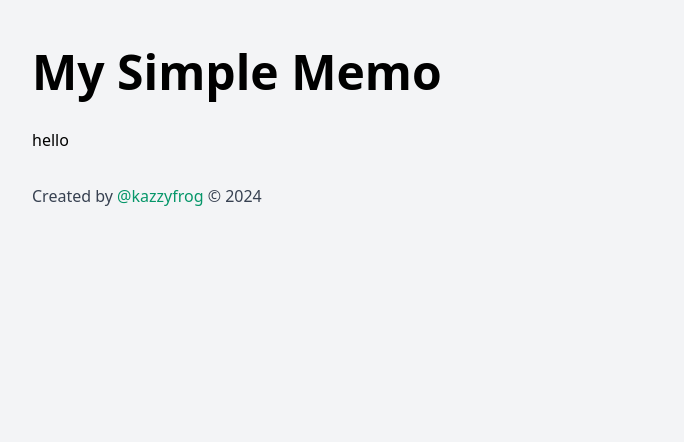
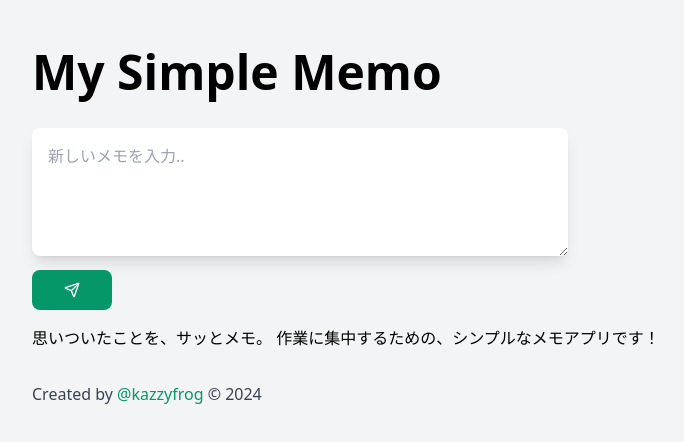
Before and after one commit to b13o/simple-memo-app, a React (Vite) app: page / in a window 1280 px wide. Shown: the top 442 px of the page, without its empty margins (64-748 px from the left). Built offline with nearby package versions, Linux system fonts and the light colour scheme.

Commit message:
メモ作成フォームの実装 - 共通の型を定義 - メモ作成ロジックの追加 - Editorコンポーネントの作成

```diff
--- a/package.json
+++ b/package.json
@@ -10,6 +10,7 @@
     "preview": "vite preview"
   },
   "dependencies": {
+    "lucide-react": "^0.454.0",
     "react": "^18.3.1",
     "react-dom": "^18.3.1"
   },
--- a/src/App.tsx
+++ b/src/App.tsx
@@ -1,10 +1,41 @@
 import Layout from "./components/Layout";
+import { useState } from "react";
+import { Memo } from "./types";
+import Editor from "./components/Editor";
 
-function App() {
+const initialMemo = {
+  id: Date.now(),
+  text: "思いついたことを、サッとメモ。\n作業に集中するための、シンプルなメモアプリです！",
+  timestamp: new Date().toLocaleString("ja-JP"),
+};
+
+function App(): JSX.Element {
+  const [memos, setMemos] = useState<Memo[]>([initialMemo]);
+
+  const addMemo = (inputText: string) => {
+    if (inputText.trim()) {
+      const memo: Memo = {
+        id: Date.now(),
+        text: inputText,
+        timestamp: new Date().toLocaleString("ja-JP"),
+      };
+      setMemos([memo, ...memos]);
+    }
+  };
+
   return (
-    <>
-      <Layout>hello</Layout>
-    </>
+    <Layout>
+      <div className="w-3/4 flex-col space-y-4">
+        <Editor
+          placeholder="新しいメモを入力.."
+          type="shadow"
+          onSubmit={addMemo}
+        />
+      </div>
+      {memos.map((memo) => (
+        <p key={memo.id}>{memo.text}</p>
+      ))}
+    </Layout>
   );
 }
 
--- /dev/null
+++ b/src/components/Editor.tsx
@@ -0,0 +1,41 @@
+import { Send } from "lucide-react";
+import { useState } from "react";
+
+type EditorProps = {
+  initialValue?: string;
+  placeholder?: string;
+  type?: "border" | "shadow";
+  onSubmit: (content: string) => void;
+};
+
+const Editor = (props: EditorProps): JSX.Element => {
+  const { initialValue = "", placeholder = "", type = "border" } = props;
+  const [inputText, setinputText] = useState(initialValue);
+
+  return (
+    <div className="space-y-2">
+      <textarea
+        value={inputText}
+        onChange={(e) => setinputText(e.target.value)}
+        placeholder={placeholder}
+        className={
+          type === "border"
+            ? "w-full rounded-lg p-2 border"
+            : "w-full rounded-lg p-4 shadow-lg"
+        }
+        rows={type === "border" ? 3 : 4}
+      />
+      <button
+        onClick={() => {
+          props.onSubmit(inputText);
+          setinputText("");
+        }}
+        className="px-8 py-3 bg-emerald-600 text-sm text-white rounded-lg hover:bg-emerald-700"
+      >
+        <Send className="w-4 h-4" />
+      </button>
+    </div>
+  );
+};
+
+export default Editor;
--- /dev/null
+++ b/src/types/index.ts
@@ -0,0 +1,19 @@
+export type Memo = {
+  id: number;
+  text: string;
+  timestamp: string;
+};
+
+export type Reply = Memo & {
+  parentId: number;
+};
+
+// export interface Memo {
+//   id: number;
+//   text: string;
+//   timestamp: string;
+// }
+
+// export interface Reply extends Memo {
+//   parentId: number;
+// }
```
Also changed, not shown: 1 other file (tests, documents, lock files or other folders).
